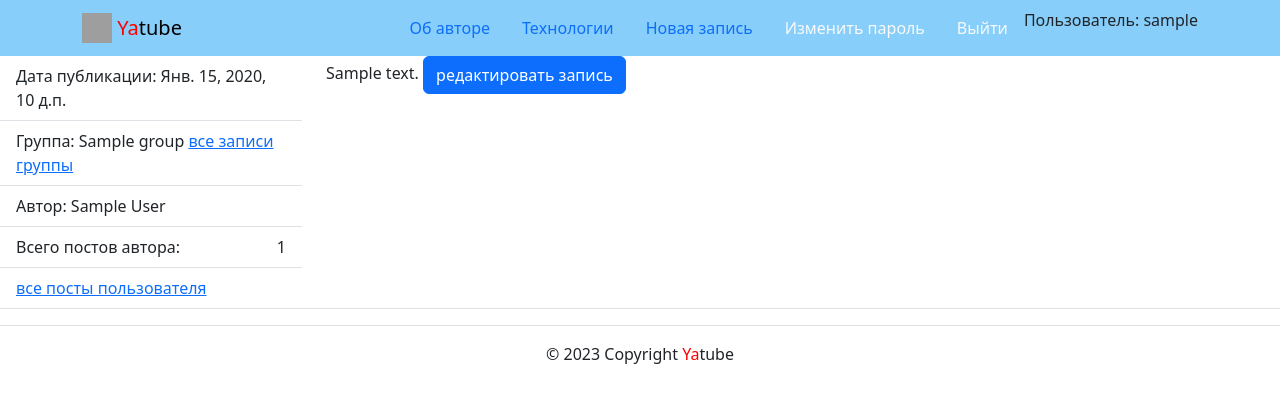
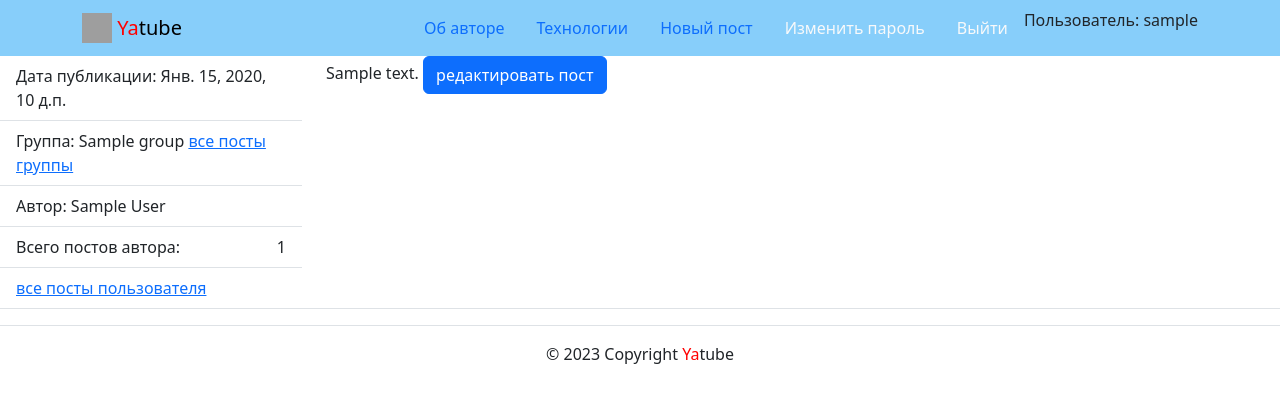
Before and after one commit to qwerty161crew/hw03_forms, a Django app: page /posts/1/ in a window 1280 px wide. Shown: the top 403 px of the page. Run offline with Django 3.2, Linux system fonts and the light colour scheme; a user stored in the database is signed in; tables that the repository leaves empty hold one stand-in row (values such as "Sample post"); some libraries are stand-ins or nearby versions; grey boxes are pictures that could not be loaded.

Commit message:
переименовал поле модели и поправил шаблоны

```diff
--- a/yatube/posts/models.py
+++ b/yatube/posts/models.py
@@ -7,7 +7,7 @@ User = get_user_model()
 
 class Group(models.Model):
     title = models.CharField(_('заголовок'), max_length=200)
-    slug = models.SlugField(_('адрес'), unique=True)
+    slug = models.SlugField(_('идентификатор'), unique=True)
     description = models.TextField(_('описание'))
 
     def __str__(self):
--- a/yatube/templates/includes/header.html
+++ b/yatube/templates/includes/header.html
@@ -19,7 +19,7 @@
         </li>
         {% if user.is_authenticated %}
           <li class="nav-item">
-            <a class="nav-link" href="{% url 'posts:post_create' %}">Новая запись</a>
+            <a class="nav-link" href="{% url 'posts:post_create' %}">Новый пост</a>
           </li>
           <li class="nav-item">
             <a class="nav-link link-light" href="{% url 'auth:password_change' %}">Изменить пароль</a>
@@ -28,7 +28,7 @@
             <a class="nav-link link-light" href="{% url 'auth:logged_out' %}">Выйти</a>
           </li>
           <li>
-            Пользователь: {{ user.username }}</a>
+            <a>Пользователь: {{ user.username }}</a>
           </li>
         {% else %}
           <li class="nav-item">
--- a/yatube/templates/posts/group_list.html
+++ b/yatube/templates/posts/group_list.html
@@ -12,10 +12,10 @@
                 </ul>
                 <p>{{ post.text | linebreaksbr }}</p>
             </article>
-                {% if not forloop.last %}
+        {% if not forloop.last %}
             <hr>
         {% endif %}
         {% endfor %}
     {% include 'includes/paginator.html' %}
-        </div>
+    </div>
 {% endblock %}
--- a/yatube/templates/posts/index.html
+++ b/yatube/templates/posts/index.html
@@ -1,7 +1,5 @@
 {% extends "base.html" %}
-  {% block title %}
-    {{ title }}
-  {% endblock %}
+<title>главная страница</title>
 {% block content %}
     <main>
       <!-- класс py-5 создает отступы сверху и снизу блока -->
@@ -21,7 +19,7 @@
               {{ post.text | linebreaksbr }}
             </p>
             {% if post.group  %}
-              <a href="{% url 'posts:group_posts' post.group.slug  %}">все записи группы: {{ group.name }}</a>
+              <a href="{% url 'posts:group_posts' post.group.slug  %}">все посты группы: {{ group.name }}</a>
             {% endif %}
           </article>
           {% if not forloop.last %}
--- a/yatube/templates/posts/post_detail.html
+++ b/yatube/templates/posts/post_detail.html
@@ -15,7 +15,7 @@
               Группа: {{post.group}}
             {% endif %}
               <a href="{%url 'posts:group_posts' post.group.slug%}">
-                все записи группы
+                все посты группы
               </a>
               </li>
             <li class="list-group-item">
@@ -36,7 +36,7 @@
             {{post.text|linebreaksbr}}
             {% if user.id ==  post.author.id %}
               <a class="btn btn-primary" href="{% url 'posts:post_edit' post.id %}">
-                редактировать запись
+                редактировать пост
               </a>
             {% endif %}
           </p>
```
